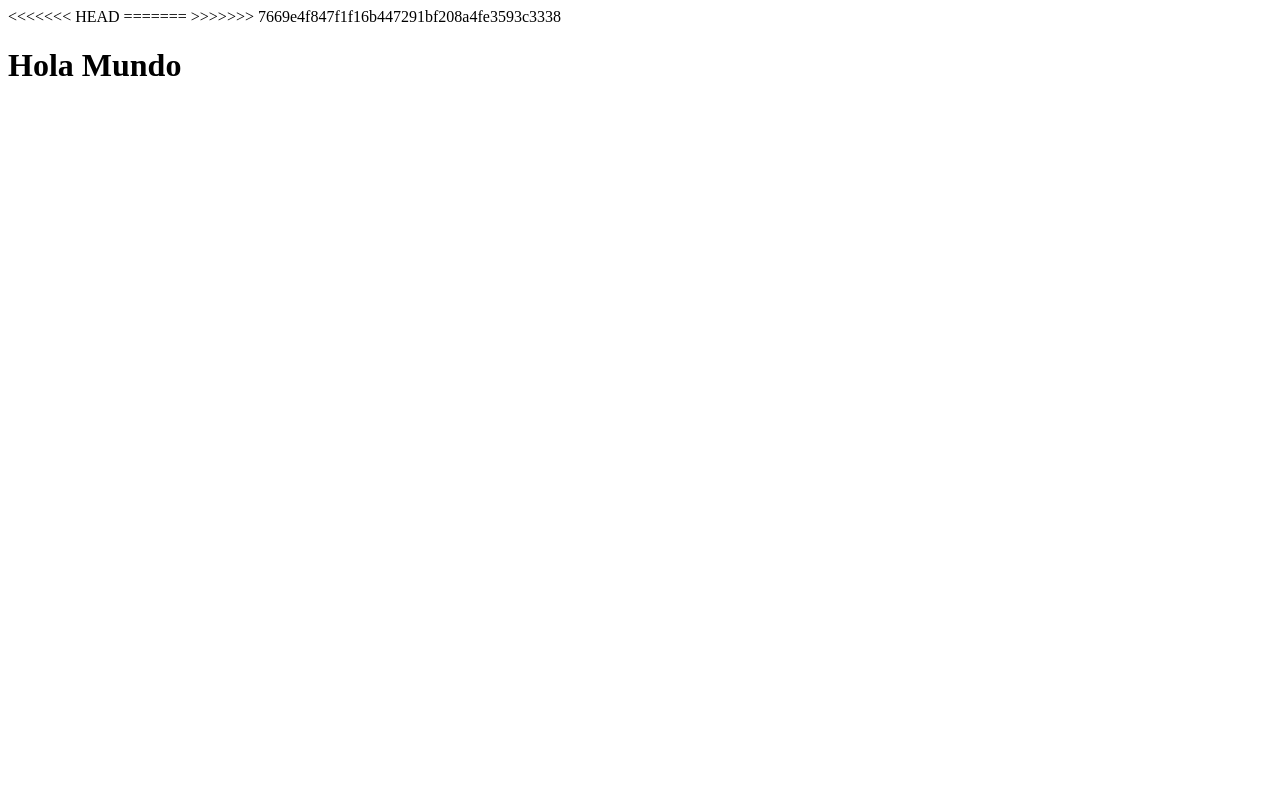
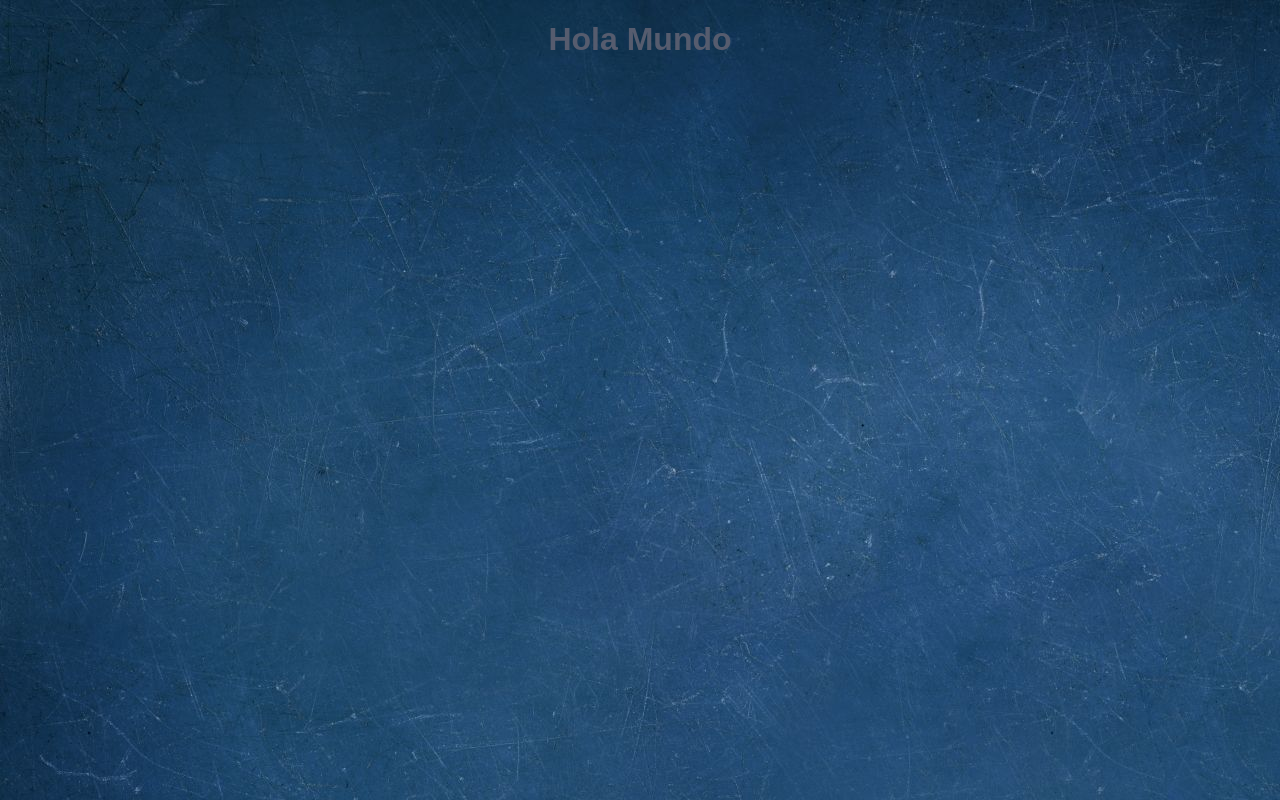
Before and after one commit to diegoanh/generationch30, a plain HTML site: page index.html in a window 1280 px wide. Drawn offline with Linux system fonts and the light colour scheme.

Commit message:
feat: estilo en body y h1

```diff
--- a/assets/style/style.css
+++ b/assets/style/style.css
@@ -0,0 +1,12 @@
+
+/* Este es un selector de etiqueta */
+body {
+    background-image: url("../image/papel-pintado-pared.jpg");
+    font-family: sans-serif;
+}
+
+h1 {
+    color:rgb(86, 92, 110);
+    text-align: center;
+
+}
--- a/index.html
+++ b/index.html
@@ -5,11 +5,8 @@
 <head>
     <!-- Titulo de aplicacion-->
 <title>HTML, CSS Y JS</title>
-<<<<<<< HEAD
+<!-- Vincula recursos externos como hojas de estilo, fuentes, iconos -->
     <link rel="stylesheet" href="./assets/style/style.css">
-=======
-   <!-- <link rel="stylesheet" href="style.css"> -->
->>>>>>> 7669e4f847f1f16b447291bf208a4fe3593c3338
 </head>
 <body>
     <!-- Encabezado -->
```
Also changed, not shown: assets/image/papel-pintado-pared.jpg (added).
